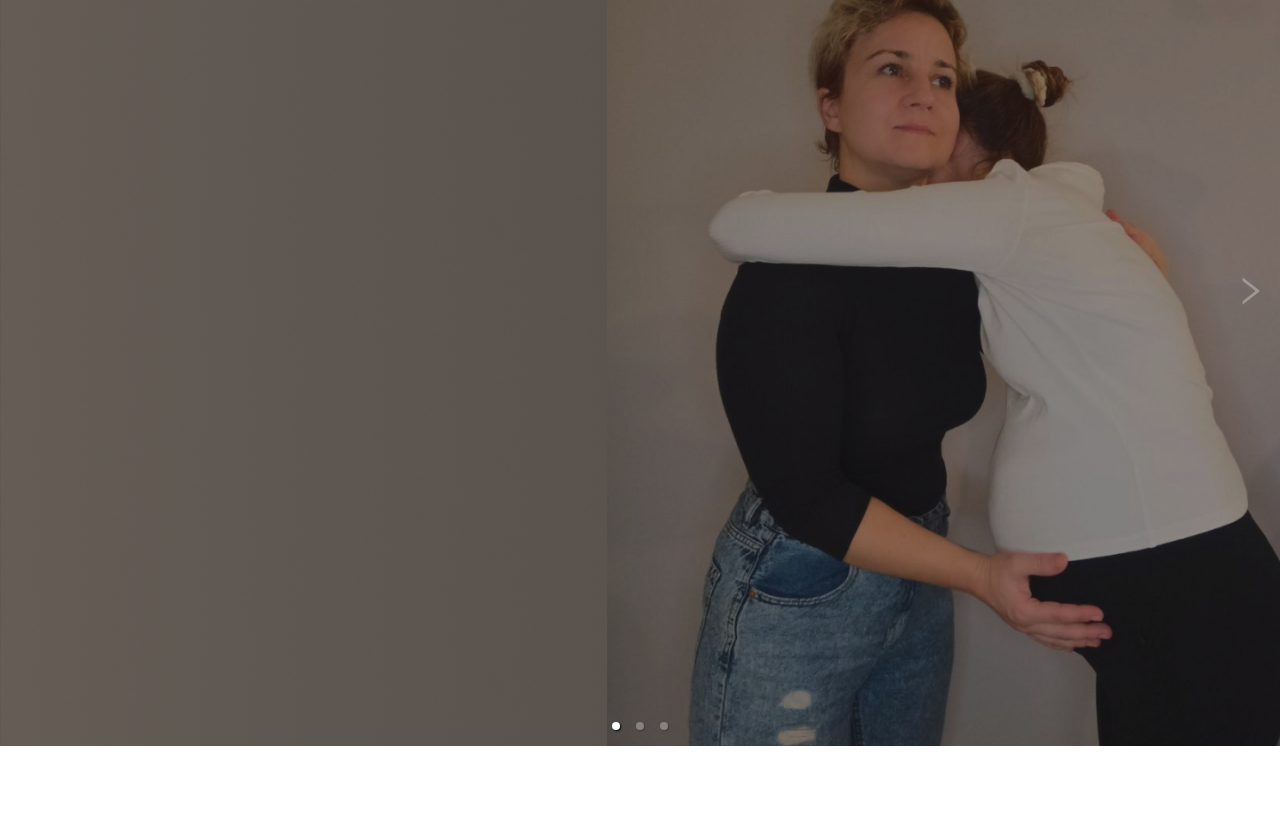
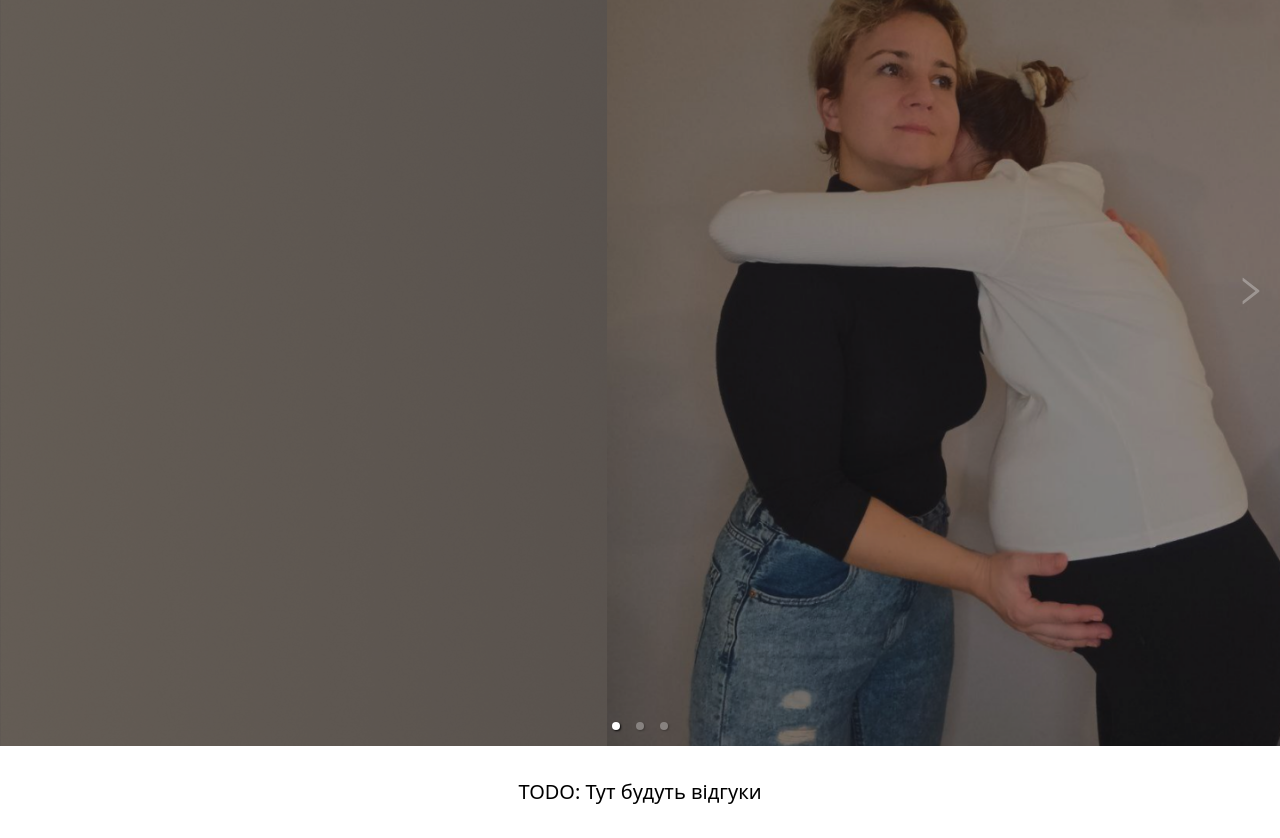
Before and after one commit to OlhaPo/wspieram-bo-wiem-landing-page, a React (Vite) app: page / in a window 1280 px wide. Shown: the part 260-1098 px from the top of the page. Before the commit the page ends 1006 px from the top, so only its background shows below. Built offline with nearby package versions, Linux system fonts and the light colour scheme.

Commit message:
Create new components for reviews and contacts

```diff
--- a/src/App.jsx
+++ b/src/App.jsx
@@ -1,11 +1,13 @@
 import MainPageSlideShow from "./components/MainPageSlideShow";
 import NavMenu from "./components/NavMenu";
+import Reviews from "./components/Reviews";
 
 function App() {
   return (
     <div>
       <NavMenu />
       <MainPageSlideShow />
+      <Reviews />
     </div>
   );
 }
--- /dev/null
+++ b/src/components/Contacts.jsx
@@ -0,0 +1,7 @@
+import React from "react";
+
+const Contacts = () => {
+  return <div></div>;
+};
+
+export default Contacts;
--- /dev/null
+++ b/src/components/Reviews.jsx
@@ -0,0 +1,7 @@
+import React from "react";
+
+const Reviews = () => {
+  return <div className="reviews">TODO: Тут будуть відгуки</div>;
+};
+
+export default Reviews;
--- a/src/index.css
+++ b/src/index.css
@@ -22,3 +22,7 @@
   @apply absolute top-0 left-0 text-white p-10;
 }
 /* max-width: 50%; Adjust the width of the text overlay as needed */
+
+.reviews {
+  @apply text-xl py-8 text-center;
+}
```
